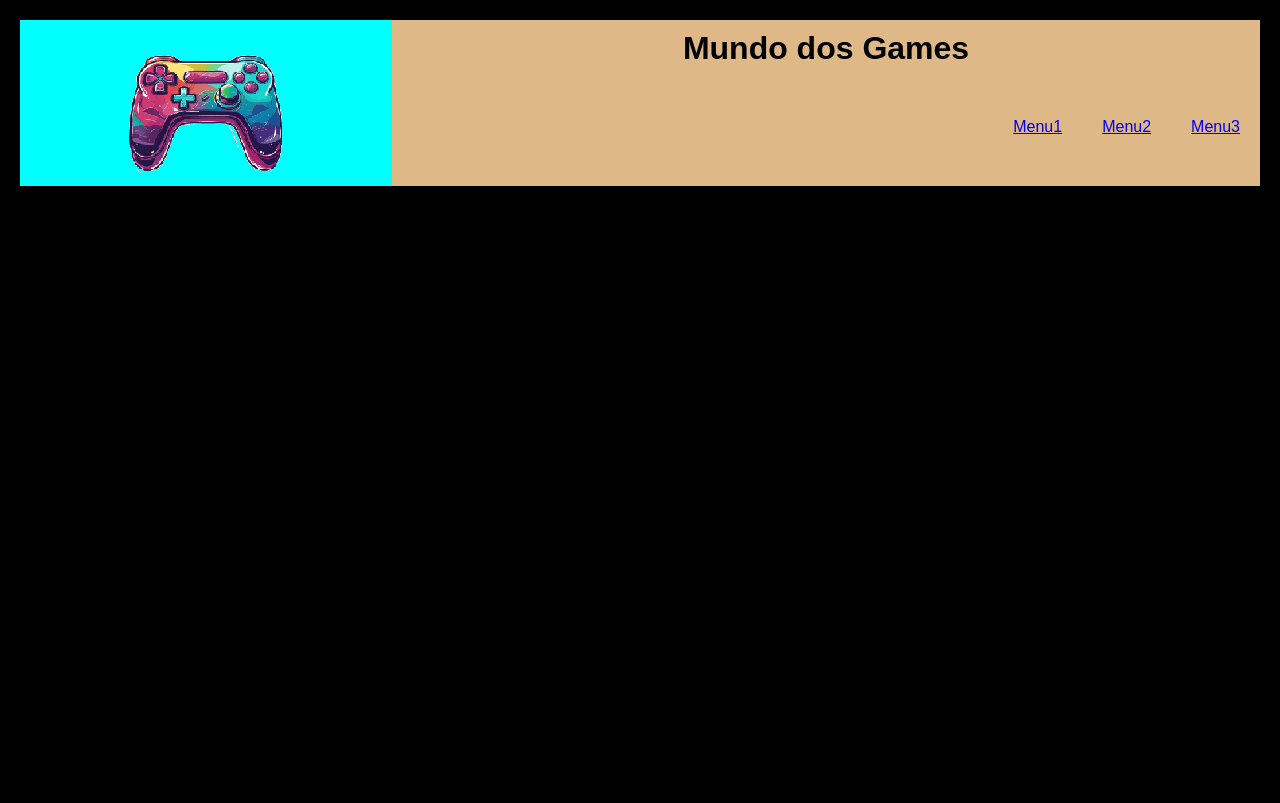
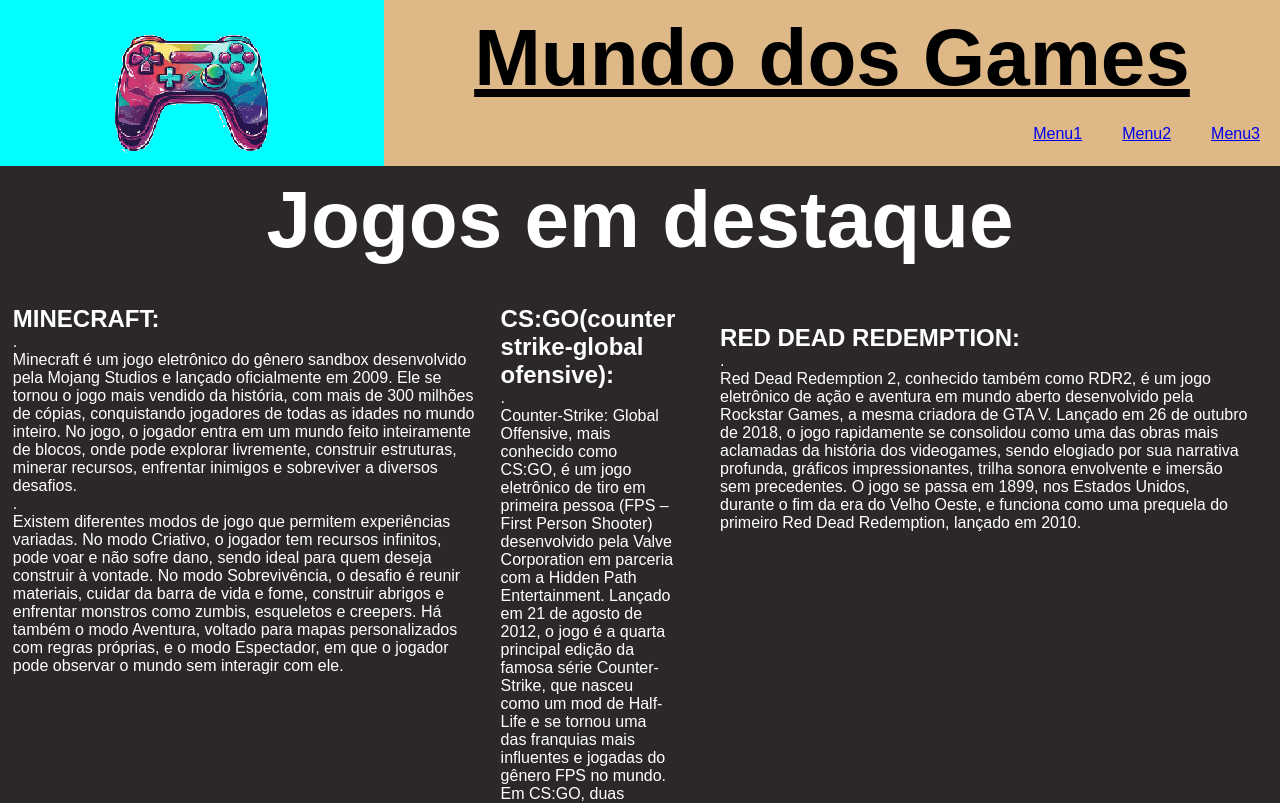
Before and after one commit to MarcosPaulo2907/provaa, a plain HTML site: page index.html in a window 1280 px wide. Shown: the top 803 px of the page. Drawn offline with Linux system fonts and the light colour scheme.

Commit message:
Update estilo.css

```diff
--- a/css/estilo.css
+++ b/css/estilo.css
@@ -7,7 +7,6 @@
     width: 100%;
     background-color: rgb(0, 0, 0);
     display: flex;
-    padding: 20px;
     text-align: center;
 }
 #logo{
@@ -30,6 +29,12 @@
     width: 100%;
     text-align: center;
     margin-top: 10px;
+    font-size: 10vh;
+   display: flex;
+   justify-content: center;
+    align-items: center;
+    text-decoration: underline;
+
 }
 ul {
     display: flex;
@@ -44,7 +49,34 @@
 
 body {
     font-family: Arial, sans-serif;
-    background-color: #000000;
-    margin: 0;
-    padding: 0;
+    background-color: rgb(44, 40, 40)
+
 }
+#novidade {
+    text-align: center;
+    font-size: 5vh;
+    color: white;
+    background-color:  rgb(44, 40, 40);
+    padding: 1vh;
+}
+
+#novid {
+   color: white;
+   display: flex;
+   background-color: (44, 40, 40);
+
+}
+#mine{
+    padding: 1vw;
+}
+
+#cs {
+    width: 30vw;
+   background-color: rgb(44, 40, 40);
+   padding: 1vw;
+}
+#rdr2 {
+
+    background-color: rgb(44, 40, 40);
+    padding: 4vh;
+}
```
